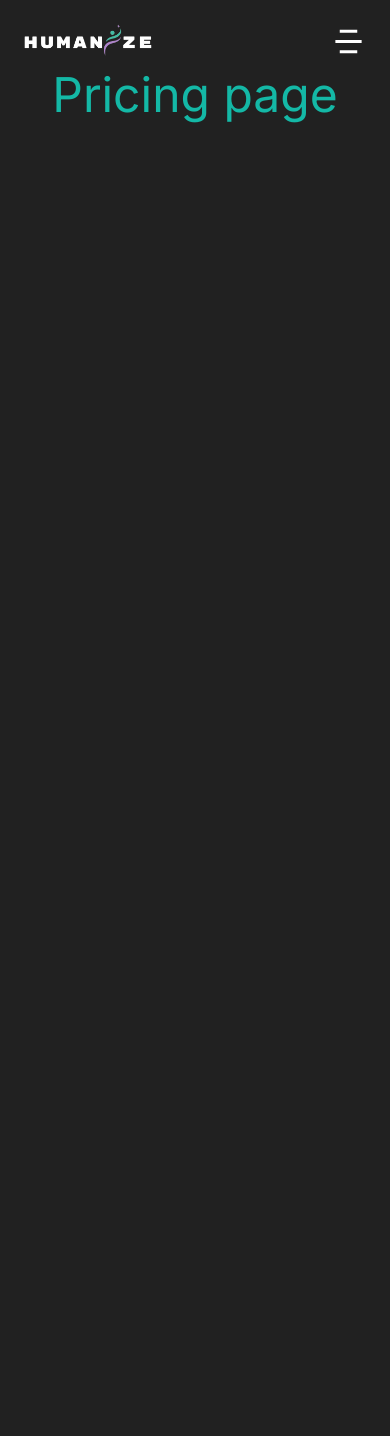
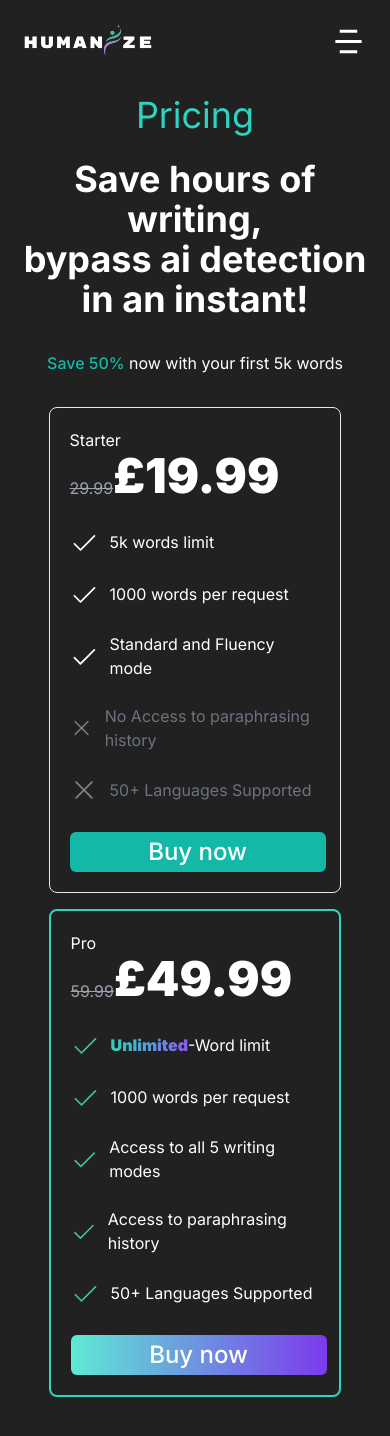
Before and after one commit to MabroorA/humanize-text.com, a Next.js app: page /pricing in a window 390 px wide. Shown: the top 1436 px of the page. Before the commit the page ends 844 px from the top, so only its background shows below. Built offline with nearby package versions, Linux system fonts and the light colour scheme; no server answers.

Commit message:
pricing layout added for mobile

```diff
--- a/app/pricing/page.tsx
+++ b/app/pricing/page.tsx
@@ -1,9 +1,13 @@
+import Pricing from '@/components/pricing'
 import React from 'react'
 
-function page() {
+function Page() {
   return (
-    <div className='text-5xl text-center text-teal-500 '>Pricing page</div>
+    <div className=''>
+
+      <Pricing/>
+    </div>
   )
 }
 
-export default page
+export default Page
--- a/components/navBar.tsx
+++ b/components/navBar.tsx
@@ -45,10 +45,10 @@ export default function navBar({
           {/* <Link className="p-2 hover:text-purple-500" href='#features'>
             Features
           </Link> */}
-          <Link className="p-2 hover:text-purple-500" href='#pricing'>
+          <Link className="p-2 hover:text-purple-500" href='/pricing'>
             Pricing
           </Link>
-          <Link className="hidden  md:visible md:px-2 md:hover:text-purple-500" href='/pricing'>
+          <Link className="hidden md:visible md:px-2 md:hover:text-purple-500" href='/pricing'>
             <SubscriptionButton session={session} />
           </Link>
           <div className="px-1">
--- a/components/pricing.tsx
+++ b/components/pricing.tsx
@@ -4,80 +4,81 @@ import { Button } from "./ui/button";
 import { Check,X } from "@phosphor-icons/react/dist/ssr";
 
 
-export default function pricing() {
+export default function Pricing() {
   return (
     <>
     <div className='flex flex-col justify-center text-center text-white '>
-        <div className='text-4xl text-teal-400 p-6'>
+        <div className='p-6 text-4xl text-teal-400'>
             Pricing
         </div>
         <h1  className='text-4xl font-bold '>Save hours of writing,<br/>bypass ai detection in an instant!</h1>
         <h3 className='py-8' >
-            <span className='text-teal-500 font-medium'>Save 50% </span>now with your first 5k words
+            <span className='font-medium text-teal-500'>Save 50% </span>now with your first 5k words
         </h3>
-
-        <div className='flex flex-row justify-around pb-12'>
-            <div className="bg-[#212121] border rounded-lg flex flex-col justify-normal text-left p-5 transition-transform transform hover:scale-105">
+        {/* PRICING CARDS */}
+        <div className='flex flex-col justify-center pb-12 space-y-4 md:space-y-0 md:justify-around md:flex-row md:w-full'>
+            <div className="bg-[#212121] border rounded-lg flex flex-col w-4/5 md:w-1/3 mx-auto md:justify-normal text-left p-5 md:transition-transform md:transform md:hover:scale-105">
                 <h4>Starter</h4>
                 <div className="flex flex-row">
-                    <p className="text-gray-400 line-through mt-6">29.99</p>
-                    <h1 className='bg-inherit text-5xl font-black'>£19.99</h1>
+                    <p className="mt-6 text-gray-400 line-through">29.99</p>
+                    <h1 className='text-5xl font-black bg-inherit'>£19.99</h1>
                 </div>
-                <div className="text-white py-4">
-                    <p className="py-3 flex flex-row items-center">
+                <div className="py-4 text-white">
+                    <p className="flex flex-row items-center py-3">
                         <Check size={28} color="white" weight="regular" />
                         <span className="ml-3">5k words limit</span>
                     </p>
-                    <p className="py-3 flex flex-row items-center">
+                    <p className="flex flex-row items-center py-3">
                         <Check size={28} color="white" weight="regular" />
                         <span className="ml-3">1000 words per request</span>
                     </p>
-                    <p className="py-3 flex flex-row items-center">
+                    <p className="flex flex-row items-center py-3">
                         <Check size={28} color="white" weight="regular" />
                         <span className="ml-3">Standard and Fluency mode</span>
                     </p>
-                    <p className="py-3 flex flex-row items-center text-gray-500">
+                    <p className="flex flex-row items-center py-3 text-gray-500">
                         <X size={28} color="gray" weight="regular" />
                         <span className="ml-3">No Access to paraphrasing history</span>
                     </p>
-                    <p className="py-3 flex flex-row items-center text-gray-500">
+                    <p className="flex flex-row items-center py-3 text-gray-500">
                         <X size={28} color="gray" weight="regular" />
                         <span className="ml-3">50+ Languages Supported</span>
                     </p>
                 </div>
-                <Button className="text-2xl text-white font-medium bg-teal-500 min-w-64">Buy now</Button>
+                <Button className="text-2xl font-medium text-white bg-teal-500 min-w-64">Buy now</Button>
             </div>
 
-            <div className="bg-[#212121] border-2 border-teal-400 rounded-lg flex flex-col justify-normal text-left p-5 transition-transform transform hover:scale-105">
+            {/* CARD */}
+            <div className="bg-[#212121] border-2 border-teal-400 rounded-lg flex flex-col w-4/5 md:w-1/3  mx-auto md:flex-col md:justify-normal text-left p-5 md:transition-transform md:transform md:hover:scale-105">
                 <h4>Pro</h4>
                 <div className="flex flex-row">
-                    <p className="text-gray-400 line-through mt-6">59.99</p>
-                    <h1 className='bg-inherit text-5xl font-black'>£49.99</h1>
+                    <p className="mt-6 text-gray-400 line-through">59.99</p>
+                    <h1 className='text-5xl font-black bg-inherit'>£49.99</h1>
                 </div>
-                <div className="text-white py-4">
-                    <p className="py-3 flex flex-row items-center">
+                <div className="py-4 text-white">
+                    <p className="flex flex-row items-center py-3">
                         <Check size={28} color="#42BEA0" weight="regular" />
-                        <span className="ml-3 bg-clip-text text-transparent bg-gradient-to-r from-teal-400 to-violet-500 font-black">Unlimited</span>
+                        <span className="ml-3 font-black text-transparent bg-clip-text bg-gradient-to-r from-teal-400 to-violet-500">Unlimited</span>
                         -Word limit
                     </p>
-                    <p className="py-3 flex flex-row items-center">
+                    <p className="flex flex-row items-center py-3">
                         <Check size={28} color="#42BEA0" weight="regular" />
                         <span className="ml-3">1000 words per request</span>
                     </p>
-                    <p className="py-3 flex flex-row items-center">
+                    <p className="flex flex-row items-center py-3">
                         <Check size={28} color="#42BEA0" weight="regular" />
                         <span className="ml-3">Access to all 5 writing modes</span>
                     </p>
-                    <p className="py-3 flex flex-row items-center">
+                    <p className="flex flex-row items-center py-3">
                         <Check size={28} color="#42BEA0" weight="regular" />
                         <span className="ml-3">Access to paraphrasing history</span>
                     </p>
-                    <p className="py-3 flex flex-row items-center">
+                    <p className="flex flex-row items-center py-3">
                         <Check size={28} color="#42BEA0" weight="regular" />
                         <span className="ml-3">50+ Languages Supported</span>
                     </p>
                 </div>
-                <Button className="text-2xl text-white font-medium bg-clip bg-gradient-to-r from-teal-300 to-violet-600 min-w-64 hover:bg-purple-600">Buy now</Button>
+                <Button className="text-2xl font-medium text-white bg-clip bg-gradient-to-r from-teal-300 to-violet-600 min-w-64 hover:bg-purple-600">Buy now</Button>
             </div>
         </div>
 
```
